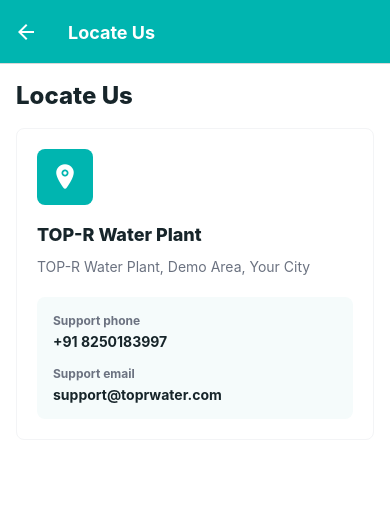
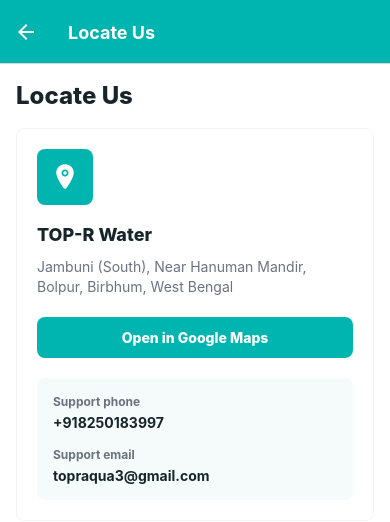
Before and after one commit to rwitankar-byte/TOP-R_AppBase, a React Native app in the folder client/: screen /LocateUs in a window 390 px wide. Shown: the top 522 px of the page. Built offline with nearby package versions, Linux system fonts and the light colour scheme; no server answers.

Commit message:
Update TOP-R support contact details

```diff
--- a/client/src/config/support.js
+++ b/client/src/config/support.js
@@ -1,7 +1,9 @@
-export const SUPPORT_PHONE_DISPLAY = "+91 8250183997";
+export const SUPPORT_PHONE_DISPLAY = "+918250183997";
 export const SUPPORT_PHONE_TEL = "+918250183997";
 export const SUPPORT_WHATSAPP = "918250183997";
-export const SUPPORT_EMAIL = "support@toprwater.com";
+export const SUPPORT_WHATSAPP_URL = "https://wa.me/918250183997";
+export const SUPPORT_EMAIL = "topraqua3@gmail.com";
 export const SUPPORT_EMAIL_SUBJECT = "TOP-R Water Support Request";
 export const SUPPORT_WHATSAPP_MESSAGE = "Hi TOP-R Water, I need help with my order.";
-export const SUPPORT_ADDRESS = "TOP-R Water Plant, Demo Area, Your City";
+export const SUPPORT_ADDRESS = "Jambuni (South), Near Hanuman Mandir, Bolpur, Birbhum, West Bengal";
+export const SUPPORT_MAP_URL = "https://www.google.com/maps/search/?api=1&query=Jambuni+South+Near+Hanuman+Mandir+Bolpur+Birbhum+West+Bengal";
--- a/client/src/screens/CartScreen.js
+++ b/client/src/screens/CartScreen.js
@@ -157,7 +157,7 @@
 
       const userPhone = session.user.phone || session.profile?.phone;
       const userName = session.profile?.name;
-      const contact = userPhone ? userPhone.replace(/\D/g, "") : "9999999999";
+      const contact = userPhone ? userPhone.replace(/\D/g, "") : "";
       const options = {
         description: "Water jar order",
         image: "",
--- a/client/src/screens/LocateUsScreen.js
+++ b/client/src/screens/LocateUsScreen.js
@@ -1,9 +1,22 @@
-import { Text, View } from "react-native";
+import { Alert, Linking, Text, TouchableOpacity, View } from "react-native";
 import { Ionicons } from "@expo/vector-icons";
 import { SafeAreaView } from "react-native-safe-area-context";
-import { SUPPORT_ADDRESS, SUPPORT_EMAIL, SUPPORT_PHONE_DISPLAY } from "../config/support";
+import { SUPPORT_ADDRESS, SUPPORT_EMAIL, SUPPORT_MAP_URL, SUPPORT_PHONE_DISPLAY } from "../config/support";
 
 export default function LocateUsScreen() {
+  const openMap = async () => {
+    try {
+      const supported = await Linking.canOpenURL(SUPPORT_MAP_URL);
+      if (!supported) {
+        Alert.alert("Locate Us", "Unable to open maps on this device.");
+        return;
+      }
+      await Linking.openURL(SUPPORT_MAP_URL);
+    } catch (error) {
+      Alert.alert("Locate Us", "Unable to open maps on this device.");
+    }
+  };
+
   return (
     <SafeAreaView className="flex-1 bg-white px-4">
       <Text className="text-ink text-2xl font-extrabold my-4">Locate Us</Text>
@@ -11,8 +24,11 @@
         <View className="w-14 h-14 rounded-lg bg-primary items-center justify-center mb-4">
           <Ionicons name="location" size={28} color="#fff" />
         </View>
-        <Text className="text-ink font-extrabold text-lg">TOP-R Water Plant</Text>
+        <Text className="text-ink font-extrabold text-lg">TOP-R Water</Text>
         <Text className="text-muted mt-2 leading-5">{SUPPORT_ADDRESS}</Text>
+        <TouchableOpacity className="bg-primary rounded-lg py-3 items-center mt-5" onPress={openMap}>
+          <Text className="text-white font-extrabold">Open in Google Maps</Text>
+        </TouchableOpacity>
         <View className="bg-wash rounded-lg p-4 mt-5">
           <Text className="text-muted text-xs font-bold">Support phone</Text>
           <Text className="text-ink font-bold mt-1">{SUPPORT_PHONE_DISPLAY}</Text>
--- a/client/src/screens/ProfileScreen.js
+++ b/client/src/screens/ProfileScreen.js
@@ -7,7 +7,7 @@
   SUPPORT_EMAIL_SUBJECT,
   SUPPORT_PHONE_DISPLAY,
   SUPPORT_PHONE_TEL,
-  SUPPORT_WHATSAPP,
+  SUPPORT_WHATSAPP_URL,
   SUPPORT_WHATSAPP_MESSAGE
 } from "../config/support";
 import ErrorState from "../components/ErrorState";
@@ -98,7 +98,7 @@
     "Call Support": () => openSupportLink(`tel:${SUPPORT_PHONE_TEL}`, `Unable to open dialer. Please call ${SUPPORT_PHONE_DISPLAY}.`),
     "WhatsApp Support": () =>
       openSupportLink(
-        `whatsapp://send?phone=${SUPPORT_WHATSAPP}&text=${encodeURIComponent(SUPPORT_WHATSAPP_MESSAGE)}`,
+        `${SUPPORT_WHATSAPP_URL}?text=${encodeURIComponent(SUPPORT_WHATSAPP_MESSAGE)}`,
         `Unable to open WhatsApp. Please message or call ${SUPPORT_PHONE_DISPLAY}.`
       ),
     "Email Support": () =>
```
